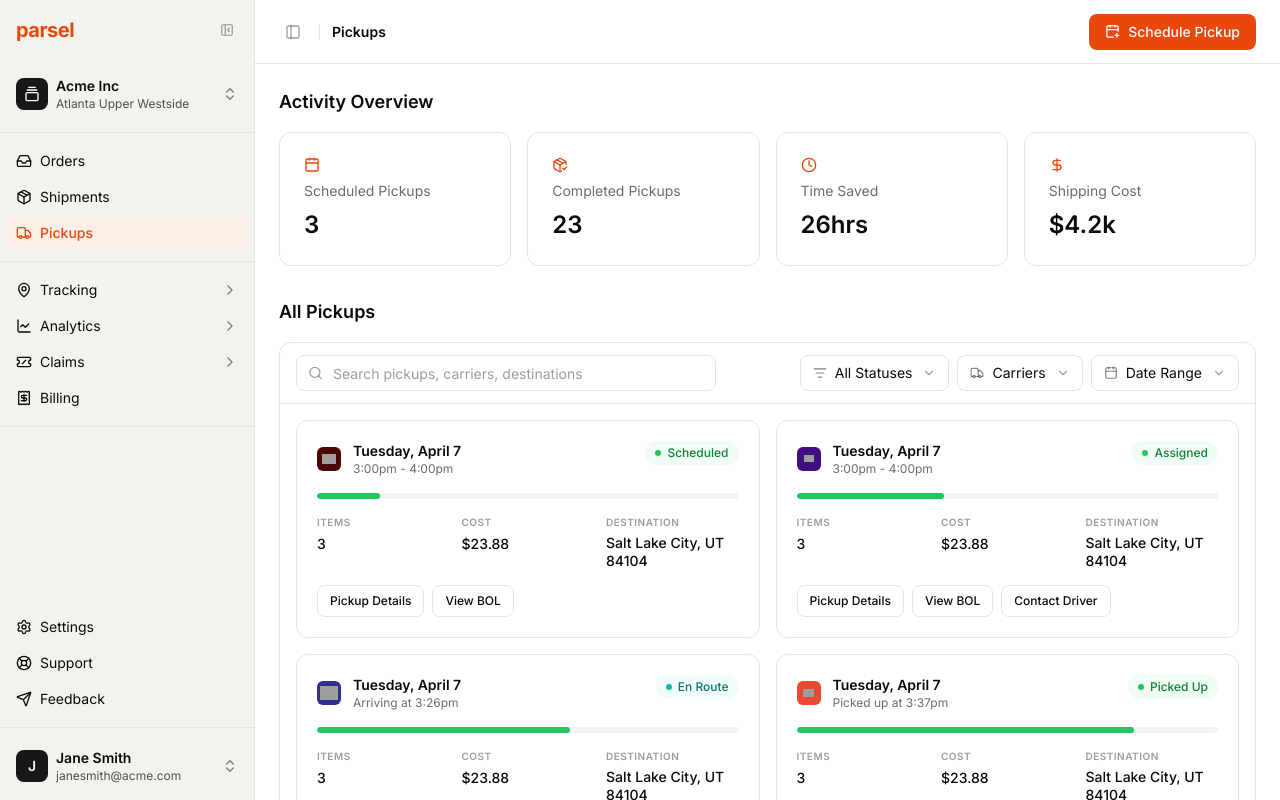
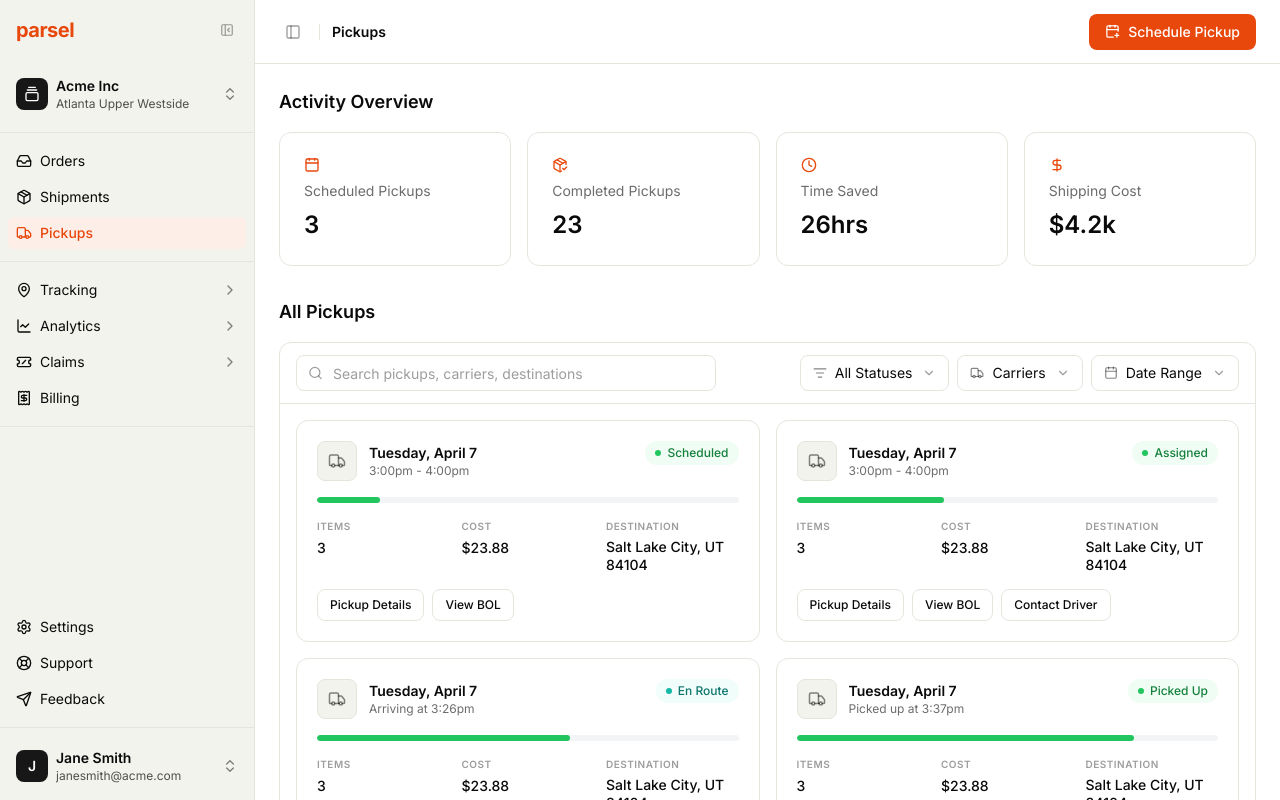
Before and after one commit to ghernandez-parsel/parsel-app, a React (Vite) app: page /pickups in a window 1280 px wide. Built offline with nearby package versions, Linux system fonts and the light colour scheme; grey boxes are pictures that could not be loaded.

Commit message:
Updated Pickup icon on card and logic

```diff
--- a/src/data/pickups.ts
+++ b/src/data/pickups.ts
@@ -9,11 +9,11 @@ export type PickupStatus =
 export interface Pickup {
   id: string;
   date: string;          // e.g. "Tuesday, April 7"
-  dateISO: string;       // e.g. "2026-04-07"  (for filtering)
+  dateISO: string;       // e.g. "2026-04-07"  (for date-range filtering)
   timeWindow: string;    // e.g. "3:00pm - 4:00pm"
-  statusDetail: string;  // e.g. "Arriving at 3:26pm"  (shown below date for En Route etc.)
+  statusDetail: string;  // subtitle shown below date on the card
   status: PickupStatus;
-  carrier: string;
+  carriers: string[];    // all carriers bundled in this batch pickup
   items: number;
   cost: string;
   destination: string;
@@ -27,7 +27,7 @@ export const PICKUPS: Pickup[] = [
     timeWindow: "3:00pm - 4:00pm",
     statusDetail: "3:00pm - 4:00pm",
     status: "Scheduled",
-    carrier: "UPS",
+    carriers: ["UPS", "FedEx", "USPS"],
     items: 3,
     cost: "$23.88",
     destination: "Salt Lake City, UT 84104",
@@ -39,7 +39,7 @@ export const PICKUPS: Pickup[] = [
     timeWindow: "3:00pm - 4:00pm",
     statusDetail: "3:00pm - 4:00pm",
     status: "Assigned",
-    carrier: "FedEx",
+    carriers: ["FedEx", "Veho"],
     items: 3,
     cost: "$23.88",
     destination: "Salt Lake City, UT 84104",
@@ -51,7 +51,7 @@ export const PICKUPS: Pickup[] = [
     timeWindow: "3:00pm - 4:00pm",
     statusDetail: "Arriving at 3:26pm",
     status: "En Route",
-    carrier: "USPS",
+    carriers: ["USPS", "OnTrac", "UPS"],
     items: 3,
     cost: "$23.88",
     destination: "Salt Lake City, UT 84104",
@@ -63,7 +63,7 @@ export const PICKUPS: Pickup[] = [
     timeWindow: "3:00pm - 4:00pm",
     statusDetail: "Picked up at 3:37pm",
     status: "Picked Up",
-    carrier: "Veho",
+    carriers: ["Veho", "FedEx"],
     items: 3,
     cost: "$23.88",
     destination: "Salt Lake City, UT 84104",
@@ -75,7 +75,7 @@ export const PICKUPS: Pickup[] = [
     timeWindow: "3:00pm - 4:00pm",
     statusDetail: "Dropped off at 4:46pm",
     status: "Dropped Off",
-    carrier: "OnTrac",
+    carriers: ["OnTrac", "USPS", "UniUni"],
     items: 3,
     cost: "$23.88",
     destination: "Salt Lake City, UT 84104",
@@ -87,7 +87,7 @@ export const PICKUPS: Pickup[] = [
     timeWindow: "3:00pm - 4:00pm",
     statusDetail: "3:00pm - 4:00pm",
     status: "Cancelled",
-    carrier: "UPS",
+    carriers: ["UPS", "FedEx"],
     items: 3,
     cost: "$23.88",
     destination: "Salt Lake City, UT 84104",
@@ -99,7 +99,7 @@ export const PICKUPS: Pickup[] = [
     timeWindow: "10:00am - 11:00am",
     statusDetail: "10:00am - 11:00am",
     status: "Scheduled",
-    carrier: "FedEx",
+    carriers: ["FedEx", "UPS", "Veho", "USPS"],
     items: 5,
     cost: "$41.20",
     destination: "Denver, CO 80202",
@@ -111,7 +111,7 @@ export const PICKUPS: Pickup[] = [
     timeWindow: "2:00pm - 3:00pm",
     statusDetail: "2:00pm - 3:00pm",
     status: "Assigned",
-    carrier: "USPS",
+    carriers: ["USPS", "OnTrac"],
     items: 2,
     cost: "$14.50",
     destination: "Austin, TX 78701",
@@ -123,7 +123,7 @@ export const PICKUPS: Pickup[] = [
     timeWindow: "9:00am - 10:00am",
     statusDetail: "9:00am - 10:00am",
     status: "Scheduled",
-    carrier: "Veho",
+    carriers: ["Veho", "DoorDash", "UniUni"],
     items: 7,
     cost: "$62.15",
     destination: "Chicago, IL 60601",
@@ -133,9 +133,9 @@ export const PICKUPS: Pickup[] = [
     date: "Thursday, April 9",
     dateISO: "2026-04-09",
     timeWindow: "1:00pm - 2:00pm",
-    statusDetail: "1:00pm - 2:00pm",
+    statusDetail: "Dropped off at 1:48pm",
     status: "Dropped Off",
-    carrier: "UPS",
+    carriers: ["UPS", "FedEx", "USPS", "OnTrac"],
     items: 4,
     cost: "$31.76",
     destination: "Portland, OR 97201",
--- a/src/pages/Pickups.tsx
+++ b/src/pages/Pickups.tsx
@@ -15,7 +15,6 @@ import {
 } from "lucide-react";
 import { cn } from "../lib/utils";
 import { PICKUPS, type PickupStatus } from "../data/pickups";
-import { CarrierTile } from "../components/CarrierTile";
 
 // ─── Constants ────────────────────────────────────────────────────────────────
 
@@ -145,7 +144,10 @@ function PickupCard({ pickup }: { pickup: typeof PICKUPS[0] }) {
       {/* Top row */}
       <div className="flex items-start justify-between gap-3">
         <div className="flex items-center gap-3">
-          <CarrierTile carrier={pickup.carrier} size="sm" />
+          {/* Generic truck icon — each pickup is a batch of multiple carriers */}
+          <div className="w-10 h-10 rounded-lg bg-[#f3f3ed] border border-[#e5e5de] flex items-center justify-center shrink-0">
+            <Truck size={18} className="text-[#0a0a0a]/50" />
+          </div>
           <div>
             <p className="text-sm font-semibold text-[#0a0a0a]">{pickup.date}</p>
             <p className="text-xs text-[#0a0a0a]/60">{pickup.statusDetail}</p>
@@ -396,15 +398,18 @@ export function Pickups() {
     const matchesSearch =
       !q ||
       p.id.toLowerCase().includes(q) ||
-      p.carrier.toLowerCase().includes(q) ||
       p.destination.toLowerCase().includes(q) ||
-      p.date.toLowerCase().includes(q);
+      p.date.toLowerCase().includes(q) ||
+      // Search digs into every carrier inside the batch
+      p.carriers.some((c) => c.toLowerCase().includes(q));
 
     const matchesStatus =
       selectedStatuses.length === 0 || selectedStatuses.includes(p.status);
 
+    // A pickup matches if ANY of its carriers is in the selected set
     const matchesCarrier =
-      selectedCarriers.length === 0 || selectedCarriers.includes(p.carrier);
+      selectedCarriers.length === 0 ||
+      p.carriers.some((c) => selectedCarriers.includes(c));
 
     const matchesDate =
       !selectedDateRange || isInRange(p.dateISO, selectedDateRange);
```
